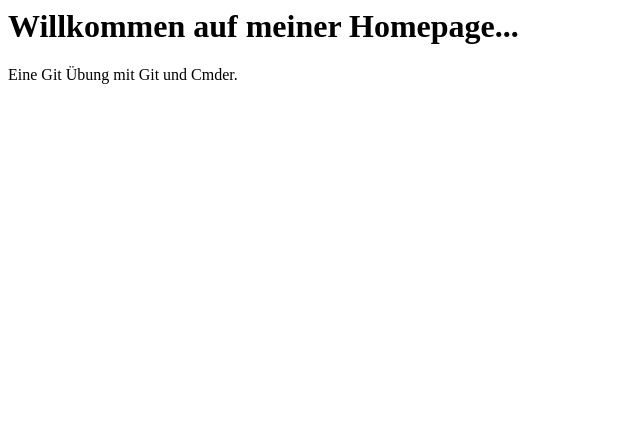
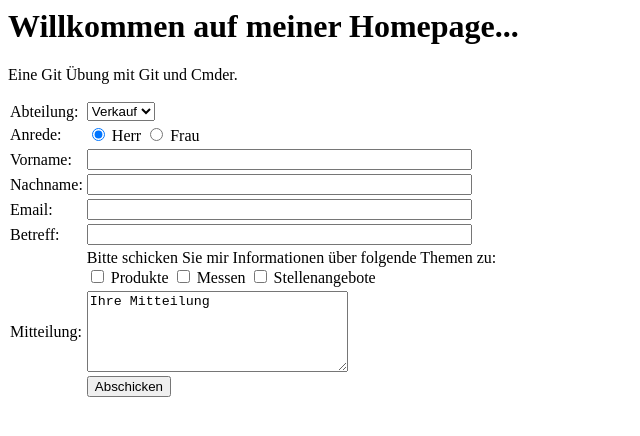
Before and after one commit to shsanayei/testhomepage2, a plain HTML site: page index.html in a window 1280 px wide. Shown: the whole page, without its empty margins (0-640 px from the left). Drawn offline with Linux system fonts and the light colour scheme.

Commit message:
Fünfte Version

```diff
--- a/index.html
+++ b/index.html
@@ -10,5 +10,72 @@
 			Willkommen auf meiner Homepage...
 		</h1>
 		<p>Eine Git Übung mit Git und Cmder.</p>
+
+		<form>
+<table border="0" cellspacing="0" cellpadding="2">
+  <tbody>
+    <tr>
+      <td>Abteilung:</td>
+      <td>
+        <select name="Abteilung">
+          <option value="Verkauf">Verkauf</option>
+          <option value="Einkauf">Einkauf</option>
+          <option value="Service">Service</option>
+        </select>
+      </td>
+    </tr>
+    <tr>
+      <td>Anrede:</td>
+      <td>
+        <input checked="checked" name="Anrede" type="radio" value="Herr" /> Herr
+        <input name="Anrede" type="radio" value="Frau" /> Frau
+      </td>
+    </tr>
+    <tr>
+      <td>Vorname:</td>
+      <td>
+        <input maxlength="50" name="Vorname" size="45" type="text" />
+      </td>
+    </tr>
+    <tr>
+      <td>Nachname:</td>
+      <td>
+        <input name="Nachname" size="45" type="text" />
+      </td>
+    </tr>
+    <tr>
+      <td>Email:</td>
+      <td>
+        <input name="Email" size="45" type="text" />
+      </td>
+    </tr>
+    <tr>
+      <td>Betreff:</td>
+      <td>
+        <input name="Betreff" size="45" type="text" />
+      </td>
+    </tr>
+    <tr>
+      <td></td>
+      <td>
+        Bitte schicken Sie mir Informationen über folgende Themen zu:<br />
+        <input name="Infos" size="Produkte" type="checkbox" /> Produkte
+        <input name="Infos" size="Messen" type="checkbox" /> Messen
+        <input name="Infos" size="Stellenangebote" type="checkbox" /> Stellenangebote
+      </td>
+    </tr>
+    <tr>
+      <td>Mitteilung:</td>
+      <td><textarea cols="30" rows="5" name="Mitteilung">Ihre Mitteilung</textarea></td>
+    </tr>
+    <tr>
+      <td></td>
+      <td>
+        <input type="submit" value="Abschicken" />
+      </td>
+    </tr>
+  </tbody>
+</table>
+</form>
 	</body>
 </html>
```
